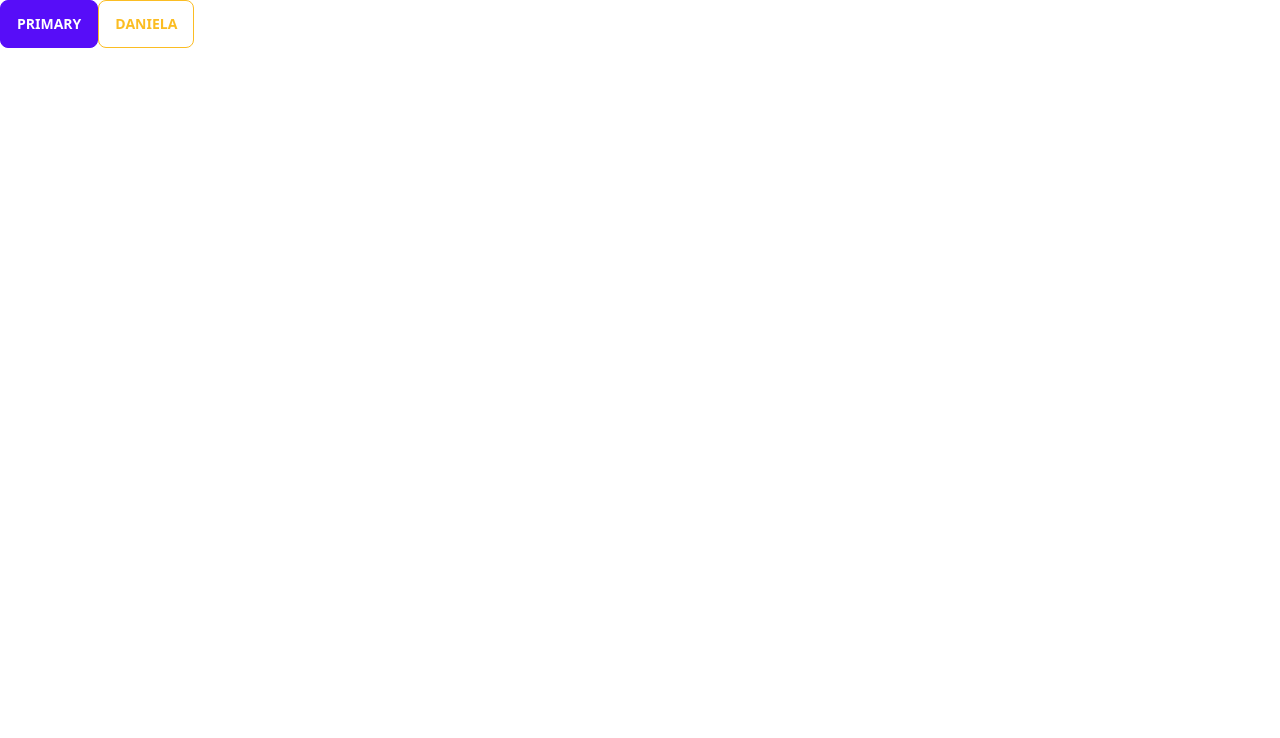
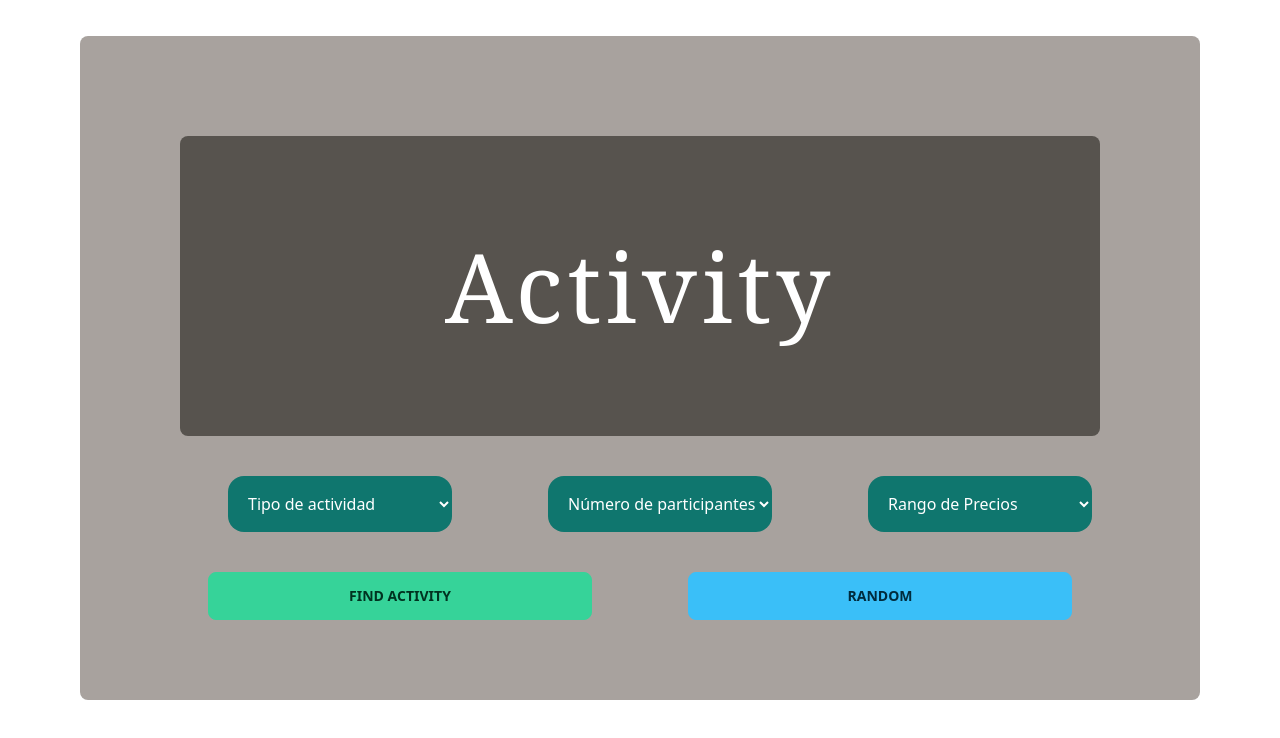
Before and after one commit to e2escobar/bored, a React (Vite) app: page / in a window 1280 px wide. Shown: the top 738 px of the page. Built offline with nearby package versions, Linux system fonts and the light colour scheme.

Commit message:
Img files and components (#4)
* Creating img file

* visual part of the components is shown

* deleted img files and updated App and components files

```diff
--- a/src/App.jsx
+++ b/src/App.jsx
@@ -1,20 +1,19 @@
-import Button from "./components/Button"
+import { Action } from "./components/Action"
+import { Activity } from "./components/Activity"
+import { ActivitySelection } from "./components/ActivitySelection"
+
 
 function App() {
 
-  const otraCosa = () => {
-    console.log('click algo')
-  }
-
-  const subirCambios = () => {
-    console.log('subir cambios ⬆️')
-  }
 
   return (
-    <div className="App container">
-      <Button className="btn btn-primary" onClick={otraCosa} primary>Primary</Button>
-      <Button className="btn btn-outline btn-warning" onClick={subirCambios} secondary>Daniela</Button>
-    </div>
+    <>
+      <div className="p-20 my-9 mx-20 rounded-lg bg-stone-400 bg-fixed items-center justify-center">
+        <Activity />
+        <ActivitySelection />
+        <Action />
+      </div>
+    </>
   )
 }
 
--- a/src/components/Action/index.jsx
+++ b/src/components/Action/index.jsx
@@ -0,0 +1,26 @@
+import React from 'react';
+import { Button } from "../../components/Button"
+
+function Action() {
+
+  const otraCosa = () => {
+    console.log('click algo')
+  }
+
+  const subirCambios = () => {
+    console.log('subir cambios ⬆️')
+  }
+
+  return (
+    <div className='w-full flex justify-around'>
+      <Button className="btn btn-success min-w-[40%]" onClick={otraCosa} primary>
+        Find Activity
+      </Button>
+      <Button className="btn btn-info min-w-[40%]" onClick={subirCambios} secondary>
+        Random
+      </Button>
+    </div>
+  )
+}
+
+export { Action }
--- a/src/components/Activity/index.jsx
+++ b/src/components/Activity/index.jsx
@@ -0,0 +1,11 @@
+import React from 'react';
+
+function Activity(props) {
+  return (
+    <div className="flex m-5 p-2 w-auto h-[300px] rounded-lg items-center justify-center font-serif text-white tracking-wider text-8xl bg-stone-600">
+      Activity
+    </div>
+  )
+}
+
+export { Activity }
--- a/src/components/ActivitySelection/index.jsx
+++ b/src/components/ActivitySelection/index.jsx
@@ -0,0 +1,82 @@
+import * as React from 'react';
+import { Select } from '../../components/Select'
+
+
+function ActivitySelection() {
+
+
+  const mapPrices = {
+    alto: 'minprice=0.7&maxprice=1',
+    moderado: 'minprice=0.4&maxprice=0.6',
+    bajo: 'minprice=0.1&maxprice=0.3',
+    gratis: 'price=0',
+  }
+
+
+
+  const activities = {
+    type: [
+      { label: 'Educational' , value: 'education'},
+      { label: 'Recreational' , value: 'recreational'},
+      { label: 'Social' , value: 'social'},
+      { label: 'Diy' , value: 'diy'},
+      { label: 'Charity' , value: 'charity'},
+      { label: 'Cooking' , value: 'cooking'},
+      { label: 'Relaxation' , value: 'relaxation'},
+      { label: 'Music' , value: 'music'},
+      { label: 'Busywork' , value: 'busywork'},
+    ],
+    participants: [
+      {label: 1, value: 1},
+      {label: 2, value: 2},
+      {label: 3, value: 3},
+      {label: 4, value: 4},
+      {label: 5, value: 5},
+      {label: 6, value: 6},
+      {label: 7, value: 7},
+      {label: 8, value: 8},
+      {label: 9, value: 9}
+    ],
+    prices: [
+      {label: 'Alto', value: 'minprice=0.7&maxprice=1'},
+      {label: 'Moderado', value: 'minprice=0.4&maxprice=0.6'},
+      {label: 'Bajo', value: 'minprice=0.1&maxprice=0.3'},
+      {label: 'Gratis', value: 'price=0'}
+    ]
+
+  }
+
+  const [type, setType] = React.useState('')
+  const [participants, setParticipants] = React.useState(0)
+  const [prices, setPrices] = React.useState('')
+
+
+  return (
+    <div className='w-full flex justify-around m-5'>
+      <Select
+        type={type}
+        onChange={(val) => setType(val)}
+        options={activities.type}
+        name="Types"
+        label="Tipo de actividad"
+      />
+      <Select
+        participants={participants}
+        onChange={(val) => setParticipants(val)}
+        options={activities.participants}
+        name="Participants"
+        label="Número de participantes"
+      />
+      <Select
+        prices={prices}
+        onChange={(val) => setPrices(val)}
+        options={activities.prices}
+        name="Price"
+        label="Rango de Precios"
+      />
+
+    </div>
+  )
+}
+
+export { ActivitySelection }
--- a/src/components/Button/index.jsx
+++ b/src/components/Button/index.jsx
@@ -1,6 +1,6 @@
 import React from 'react'
 
-export default function Button(props) {
+const  Button = (props) => {
 
   const handleClick = () => {
     if(props.onClick) {
@@ -16,3 +16,5 @@ export default function Button(props) {
     </button>
   )
 }
+
+export { Button}
--- a/src/components/Select/index.jsx
+++ b/src/components/Select/index.jsx
@@ -0,0 +1,19 @@
+import React from 'react'
+
+
+const Select = ({options, name, label, onChange}) => {
+
+  return (
+    <label for='select-type'>{label}</label>,
+    <select className='menu w-56 rounded-box p-4 m-5 bg-teal-700 text-white' name={name} onChange={(e) => onChange(e.target.value)}>
+      <option value={0} >{label}</option>
+      {
+        options.map(opt => (
+          <option key={opt.value} value={opt.value}>{opt.label}</option>
+        ))
+      }
+    </select>
+  )
+}
+
+export { Select }
```
